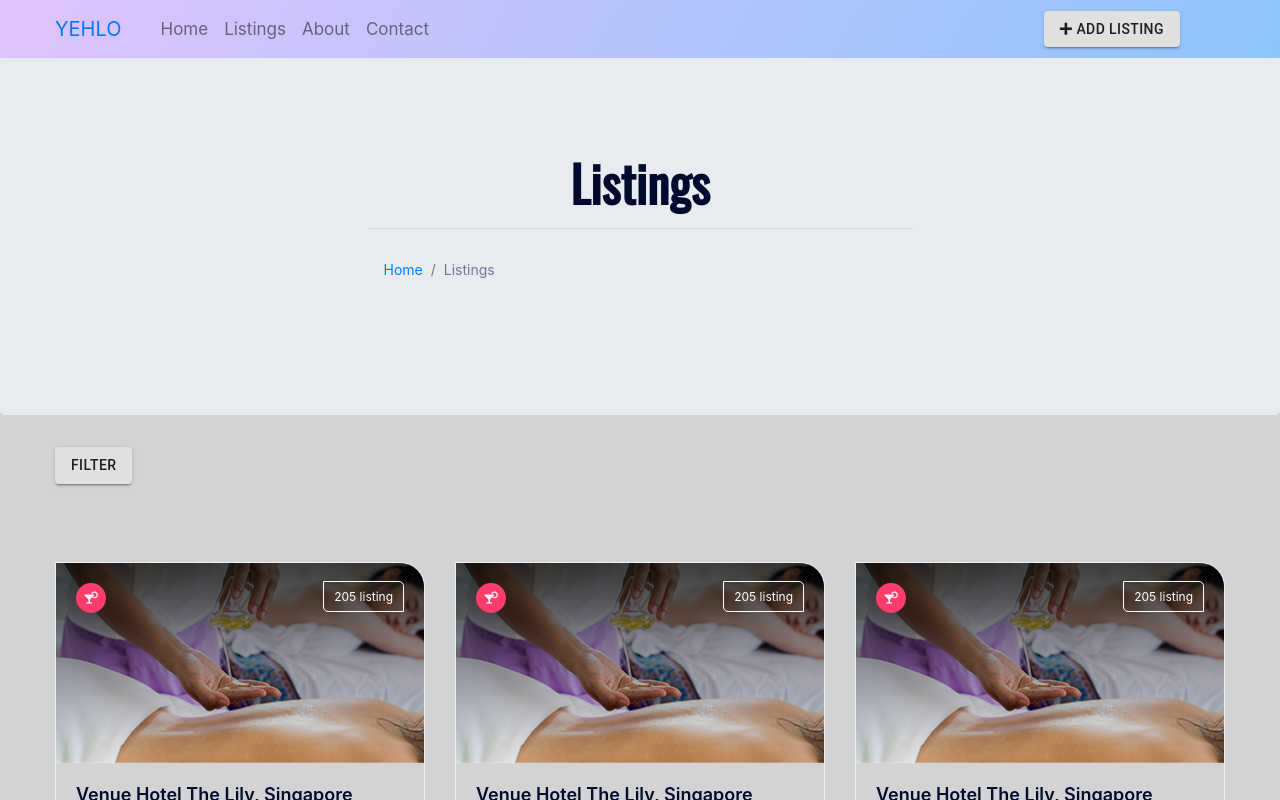
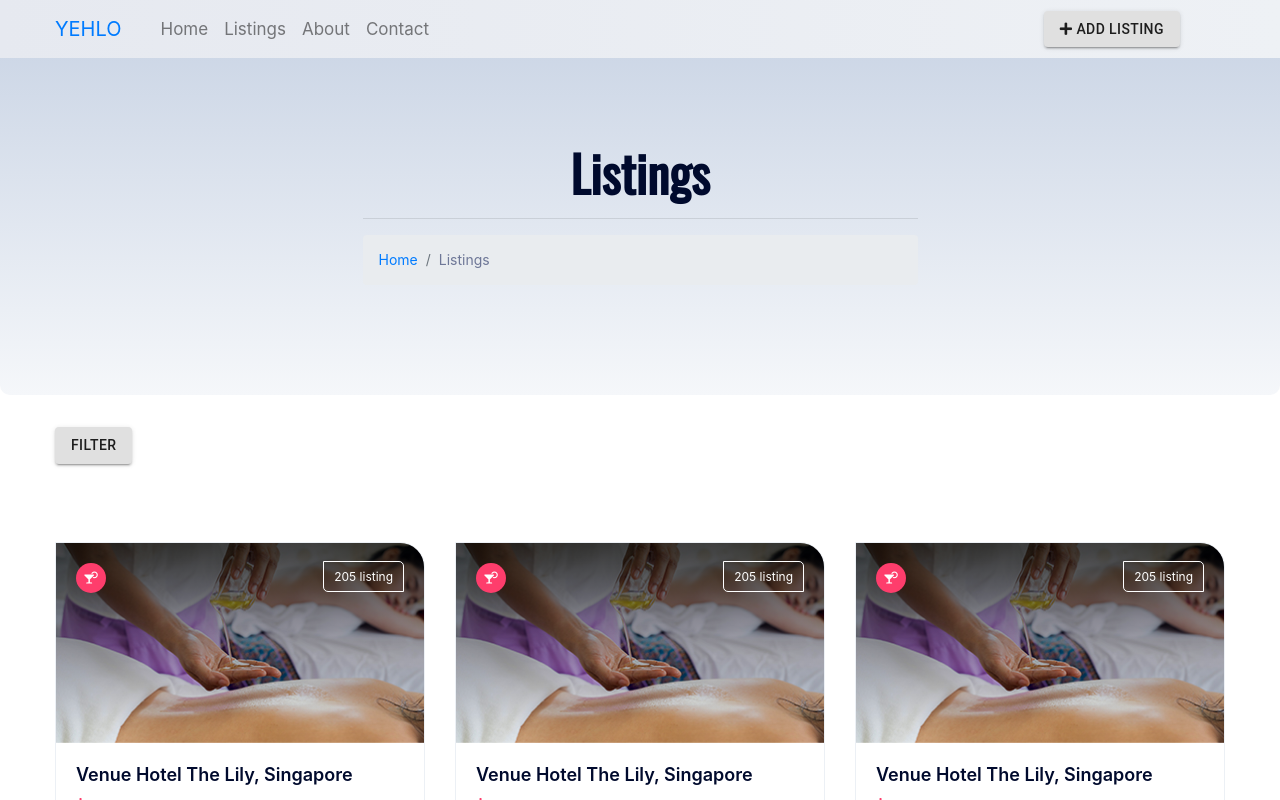
Before and after one commit to HMVarshney/yehlo-website-test, a React (Create React App) app: page /listings in a window 1280 px wide. Shown: the top 800 px of the page. Built offline with nearby package versions, Linux system fonts and the light colour scheme.

Commit message:
ListingsColorChange

```diff
--- a/public/assets/css/style1.css
+++ b/public/assets/css/style1.css
@@ -3,7 +3,7 @@
 	background: transparent;
 	border: solid black;
 	border-radius: 12px;
-	color: white;
+	color: 382C2A;
 }
 
 .search_button:hover{
@@ -18,11 +18,11 @@
 
 
 .headerbar{
-	background-image: linear-gradient(120deg, #e0c3fc 0%, #8ec5fc 100%);
+	background-image: linear-gradient(to right, #e6e9f0 0%, #eef1f5 100%);
 }
 
 .listings-jumbotron{
-	padding: 40px
+	padding: 30px;
 }
 
 .listings-jumbotron-text{
@@ -42,3 +42,8 @@
 	box-shadow: 5px 0px 15px black;
 	border-radius: 20px;
 }
+
+.listings-container{
+	background-image: linear-gradient(0deg, #f5f7fa 0%, rgba(195,207,226,0.9) 100%);
+	border-radius: 10px;
+}
--- a/src/App.js
+++ b/src/App.js
@@ -8,7 +8,7 @@ import {BrowserRouter, Route, Switch, Redirect} from 'react-router-dom';
 function App() {
 
   return (
-    <div style={{backgroundColor:'#D3D3D3'}}>
+    <div>
       <Navbar />
       <BrowserRouter>
       <Route exact path='/listings' component={Listing} />
--- a/src/components/listings.js
+++ b/src/components/listings.js
@@ -7,8 +7,8 @@ const Listings = (props) => {
     const [filterDropdown, showFilter] = useState(false);
 
     return(
-        <>
-            <Jumbotron>
+        <div>
+            <Jumbotron className='listings-container'>
                 <div className='listings-jumbotron container mt-5'>
                     <div className='row justify-content-center'>
                         <div className='col-12 col-sm-6'>
@@ -120,12 +120,14 @@ const Listings = (props) => {
                                 <RenderListings />
                                 <RenderListings />
                                 <RenderListings />
+                                <RenderListings />
+                                <RenderListings />
                             </div>
                         </div>
                 </div>
             </section>
             </div>
-        </>
+        </div>
     );
 }
 
--- a/src/components/navbar.js
+++ b/src/components/navbar.js
@@ -45,7 +45,7 @@ const Navigationbar = () => {
 
     return (
         <>
-        <Navbar className='headerbar' light expand='md' fixed='top' color='dark'>
+        <Navbar className='headerbar' light expand='md' fixed='top'>
                 <div style={{fontSize:'17px'}} className='container animate__animated animate__fadeInDown animate__faster'>
                         <NavbarBrand><a href='/'>YEHLO</a></NavbarBrand>
                         <NavbarToggler onClick={()=>setNavOpen(!navOpen)} />
```
